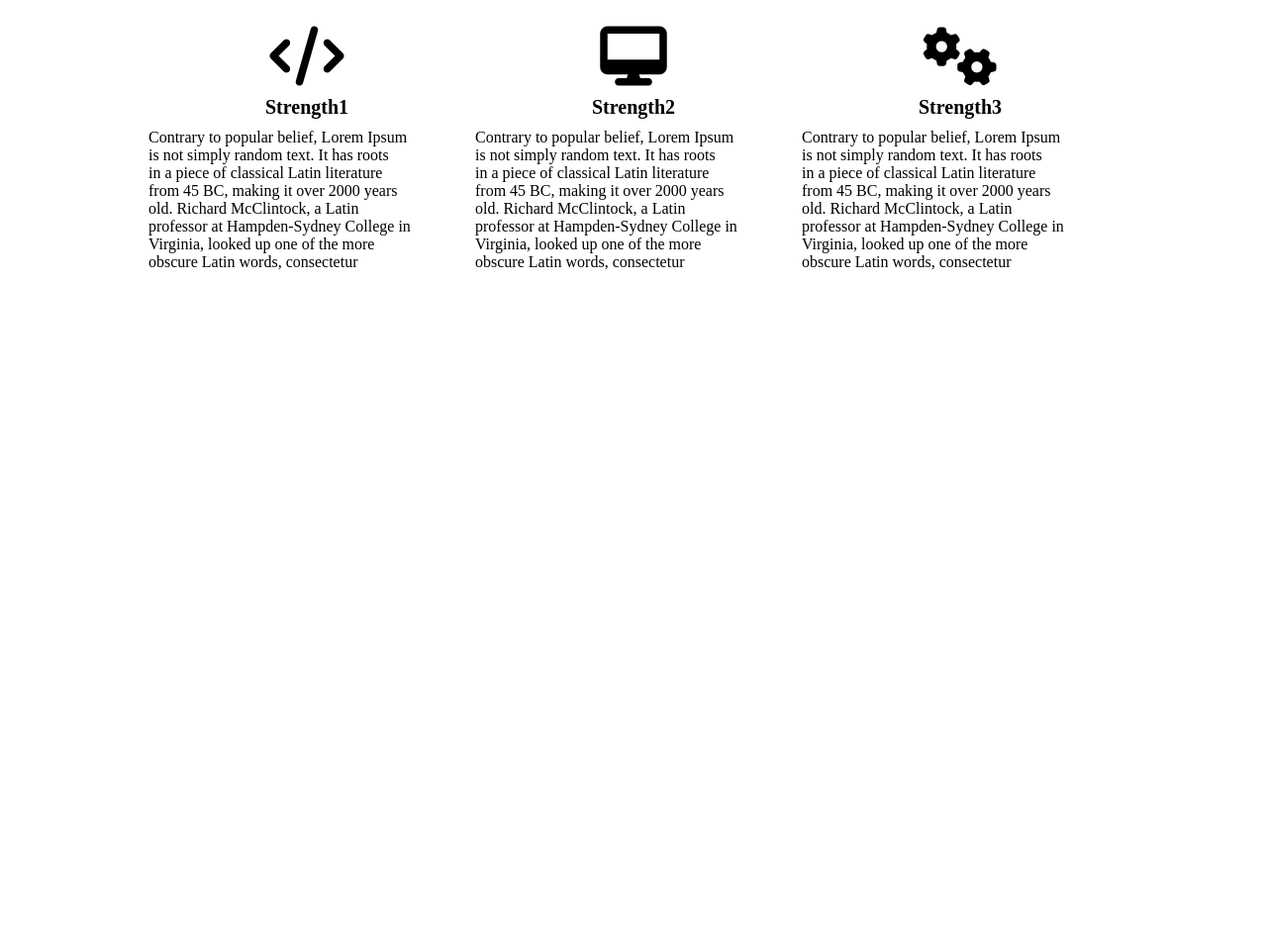
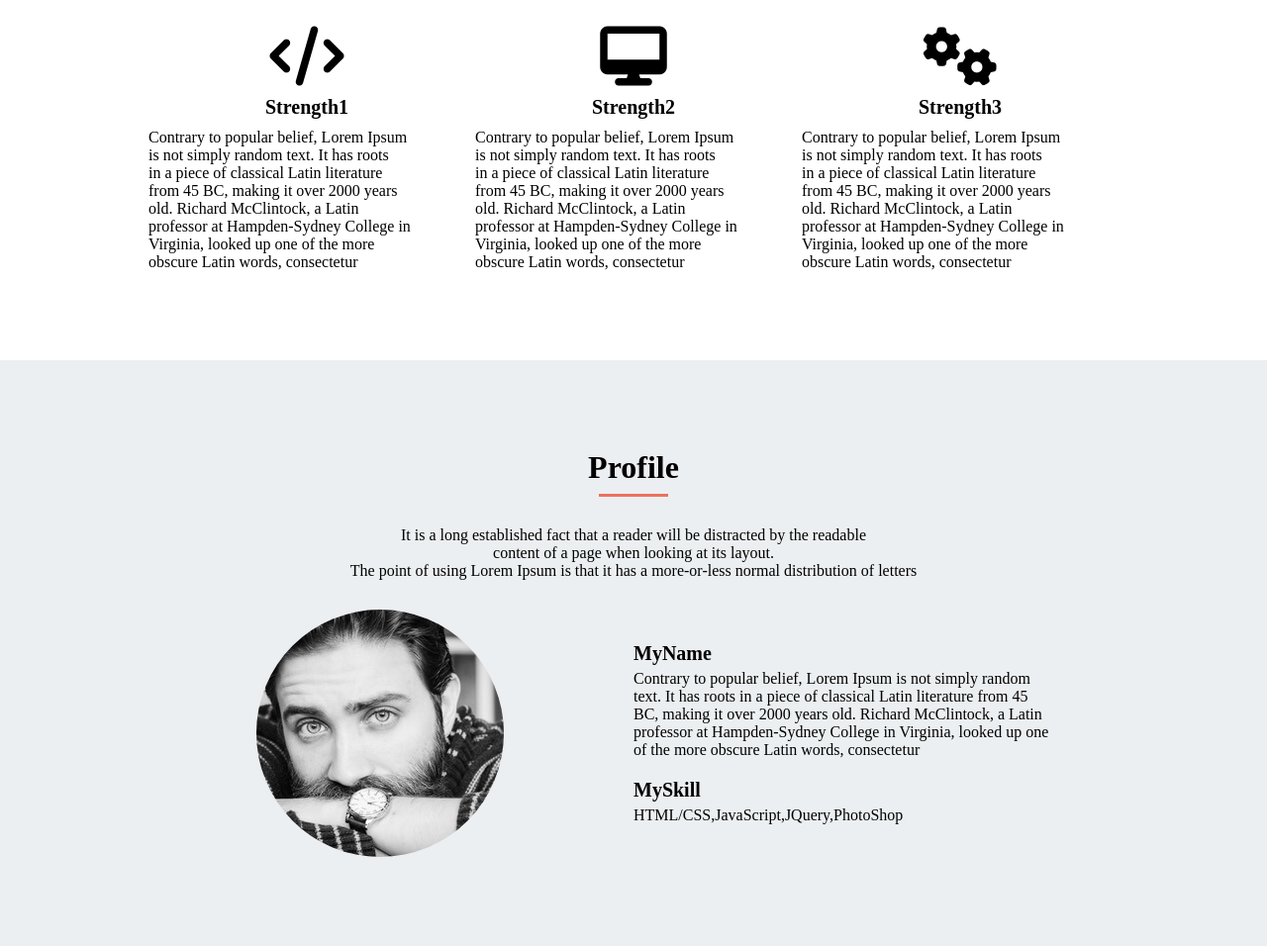
Before and after one commit to akinoyor/htmlcss, a plain HTML site: page index.html in a window 1280 px wide. Shown: the part 1801-2757 px from the top of the page at 99% size. Before the commit the page ends 2075 px from the top, so only its background shows below. Drawn offline with Linux system fonts and the light colour scheme.

Commit message:
[add]profile

```diff
--- a/css/index.css
+++ b/css/index.css
@@ -11,13 +11,12 @@ header {
 .container {
   margin: auto;
   text-align: center;
+}
 
-}
 .header-group {
-    width: 1024px;
+  width: 1024px;
   display: flex;
   justify-content: space-between;
-
 }
 
 .nav{
@@ -50,13 +49,14 @@ header {
 .mv-group {
   width: 100%;
   min-height: 650px;
+  padding-top: 200px;
   background-image: url(../img/mv.png);
   background-size: cover;
   background-repeat: no-repeat;
   background-position: center center;
 }
 .mv-title {
-  padding-top: 200px;
+
   font-size: 64px;
   color: #FAFAFA;
 }
@@ -67,11 +67,12 @@ header {
 }
 
 .portfolio-group{
-  width: 920px;
+  background-color: #ECEFF1;
+  padding-top: 90px;
+  padding-bottom: 90px;
 }
 
 .heading {
-  padding-top: 90px;
   font-size: 32px;
 }
 
@@ -91,10 +92,12 @@ header {
 }
 
 .portfolio-img-group {
-  margin-top: 30px;
-  margin-bottom: 90px;
+  width: 920px;
+  padding-top: 30px;
   display: flex;
   flex-wrap: wrap;
+  margin-left: auto;
+  margin-right: auto;
 }
 
 .portfolio-img {
@@ -137,12 +140,11 @@ header {
 }
 
 .feature-group {
-  width: 980px;
+  padding-top: 90px;
+  padding-bottom: 90px;
 }
-
 .feature-title {
   font-size: 32Px;
-  padding-top: 90px;
 }
 
 .feature-title::after {
@@ -161,10 +163,10 @@ header {
 
 .feature-messeges {
   display: flex;
+  justify-content: center;
+  align-items: center;
   padding-top: 30px;
-}
-
-
+  }
 
 .feature-messege{
   width: 320px;
@@ -185,3 +187,55 @@ header {
 text-align: left;
 font-size: 16px;
 }
+
+.profile-group {
+  background-color: #ECEFF1;
+  padding-top: 90px;
+  padding-bottom: 90px;
+}
+.profile-group h2 {
+font-size: 32px;
+}
+.profile-group h2::after {
+  content: "";
+  display: block;
+  width: 70px;
+  height: 3px;
+  margin: 8px auto 0 auto;
+  background-color: #EC715F;
+  margin-bottom: 30px;
+}
+.profile-group p{
+  font-size: 16px;
+}
+
+.profile-date {
+  display: flex;
+  justify-content: center;
+  align-items: center;
+  padding-top: 30px;
+}
+
+.profile-image {
+  width: 512px;
+  height: 250px;
+}
+.profile-image img {
+  border-radius:50%;
+}
+
+.profile-text {
+  width: 512px;
+  text-align: left;
+}
+.profile-main {
+  font-size: 20px;
+  padding-bottom: 5px;
+}
+.profile-text p {
+  font-size: 16px;
+  padding-bottom: 20px;
+}
+.profile-text p:last-child{
+  padding-bottom: 0;
+}
--- a/index.html
+++ b/index.html
@@ -109,5 +109,31 @@
         </div>
       </div>
     </div>
+
+    <div class="container profile-group">
+      <h2>Profile</h2>
+      <p>
+        It is a long established fact that a reader will be distracted by the readable</br>
+        content of a page when looking at its layout.</br>
+        The point of using Lorem Ipsum is that it has a more-or-less normal distribution of letters
+      </p>
+      <div class="profile-date">
+        <div class="profile-image">
+          <img src="img/my-icon.jpg">
+        </div>
+        <div class="profile-text">
+          <h3 class="profile-main">MyName</h3>
+          <p>
+            Contrary to popular belief, Lorem Ipsum is not simply random</br>
+            text. It has roots in a piece of classical Latin literature from 45</br>
+            BC, making it over 2000 years old. Richard McClintock, a Latin</br>
+            professor at Hampden-Sydney College in Virginia, looked up one</br>
+            of the more obscure Latin words, consectetur
+          </p>
+          <h3 class="profile-main">MySkill</h3>
+          <p>HTML/CSS,JavaScript,JQuery,PhotoShop</p>
+        </div>
+      </div>
+    </div>
   </body>
 </html>
```
